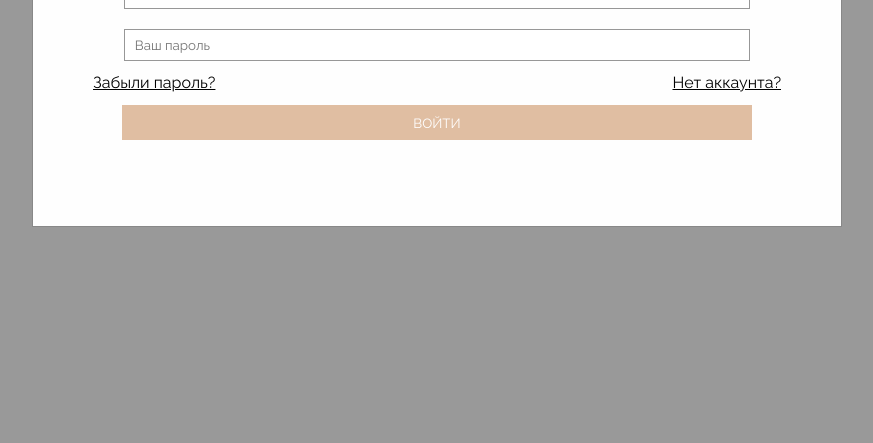
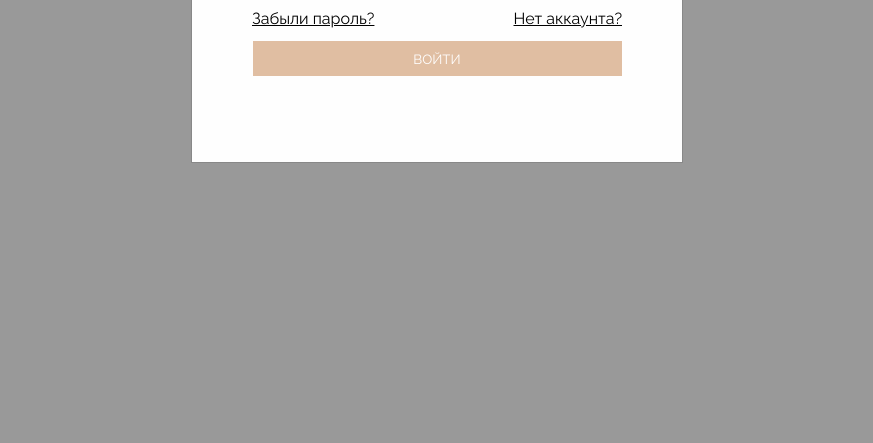
Before and after one commit to 88Natalia88/shop_project, a website built with Parcel: page authorization.html in a window 1280 px wide. Shown: the part 357-800 px from the top of the page, without its empty margins (203-1076 px from the left). Built offline with nearby package versions, Linux system fonts and the light colour scheme.

Commit message:
authorization styles fixed

```diff
--- a/assets/css/authorization.css
+++ b/assets/css/authorization.css
@@ -14,10 +14,10 @@
 .modal-content {
     text-align: center;
     background-color: #fefefe;
-    margin: 15% auto;
+    margin: 10% auto;
     padding: 20px;
     border: 1px solid #888;
-    width: 60%;
+    width: 450px;
     height: 350px;
 }
 
```
